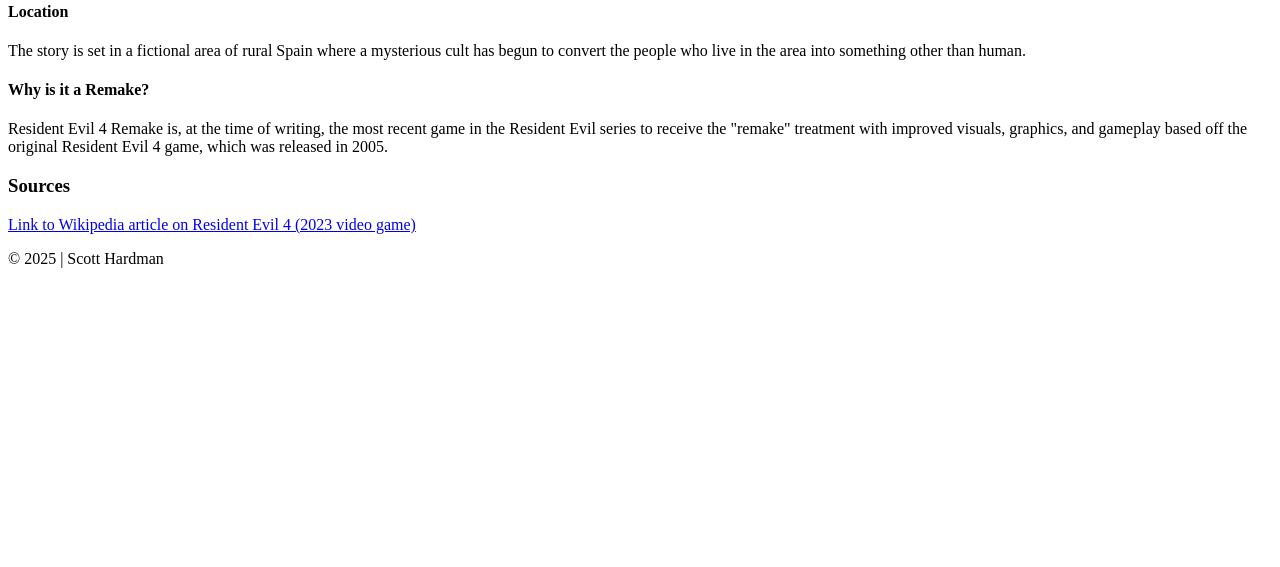
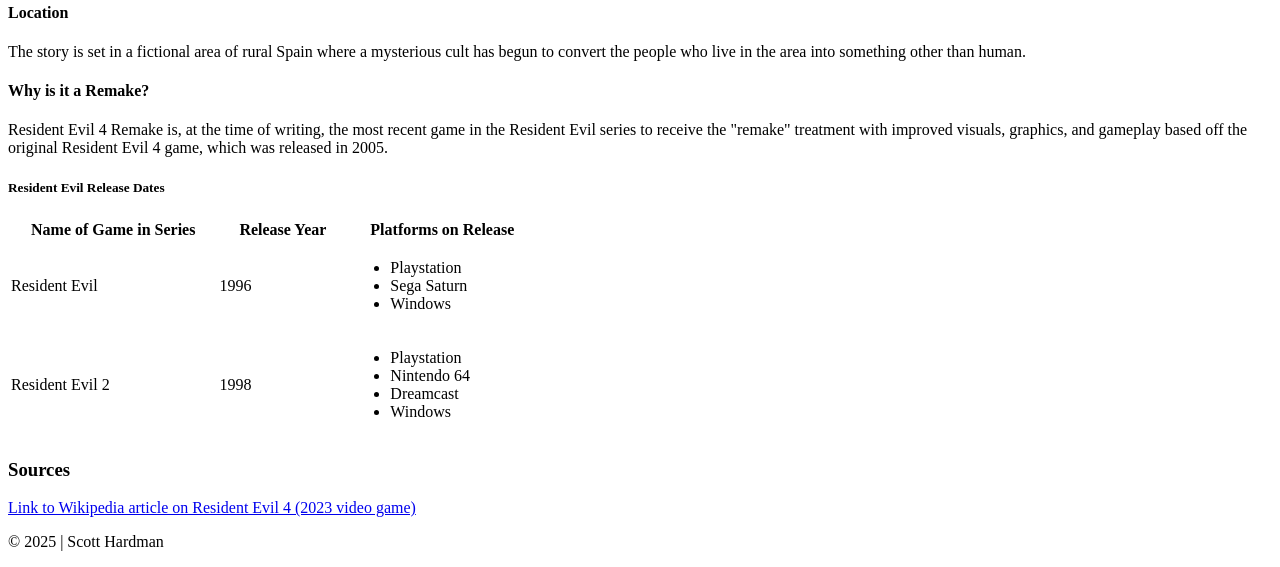
Before and after one commit to mrhardman23/re4-remake-fansite, a plain HTML site: page index.html in a window 1280 px wide. Shown: the part 997-1564 px from the top of the page. Before the commit the page ends 1281 px from the top, so only its background shows below. Drawn offline with Linux system fonts and the light colour scheme.

Commit message:
Add sub-unordered list, table, entities

```diff
--- a/index.html
+++ b/index.html
@@ -97,7 +97,7 @@
           - If your h2 tag serves more as a heading for a section of content, you will
             use h2 as the heading for each new section of content.
     -->
-    <h1>Resident Evil 4 Remake</h1>
+    <h1>Resident Evil 4 Remake &#x1F620;</h1>
     <h2>A Fan Website for the Video Game, Resident Evil 4 Remake</h2>
 
     <h3>Introduction</h3>
@@ -159,6 +159,46 @@
       visuals, graphics, and gameplay based off the original Resident Evil 4
       game, which was released in 2005.
     </p>
+    <h5>Resident Evil Release Dates</h5>
+    <table>
+      <tr>
+        <th>
+          &#160;&#160;&#160;&#160;&#160;Name of Game in
+          Series&#160;&#160;&#160;&#160;&#160;
+        </th>
+        <th>
+          &#160;&#160;&#160;&#160;&#160;Release
+          Year&#160;&#160;&#160;&#160;&#160;
+        </th>
+        <th>
+          &#160;&#160;&#160;&#160;&#160;Platforms on
+          Release&#160;&#160;&#160;&#160;&#160;
+        </th>
+      </tr>
+      <tr>
+        <td>Resident Evil</td>
+        <td>1996</td>
+        <td>
+          <ul>
+            <li>Playstation</li>
+            <li>Sega Saturn</li>
+            <li>Windows</li>
+          </ul>
+        </td>
+      </tr>
+      <tr>
+        <td>Resident Evil 2</td>
+        <td>1998</td>
+        <td>
+          <ul>
+            <li>Playstation</li>
+            <li>Nintendo 64</li>
+            <li>Dreamcast</li>
+            <li>Windows</li>
+          </ul>
+        </td>
+      </tr>
+    </table>
 
     <!--
       This is an h3 because it is the start of a new section unrelated to the
```
Also changed, not shown: characters.html (+11 -5 lines).
